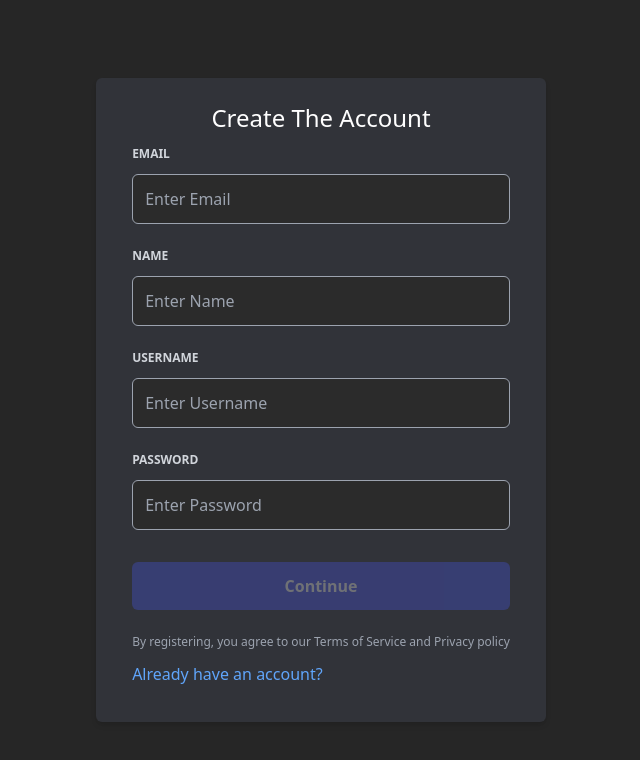
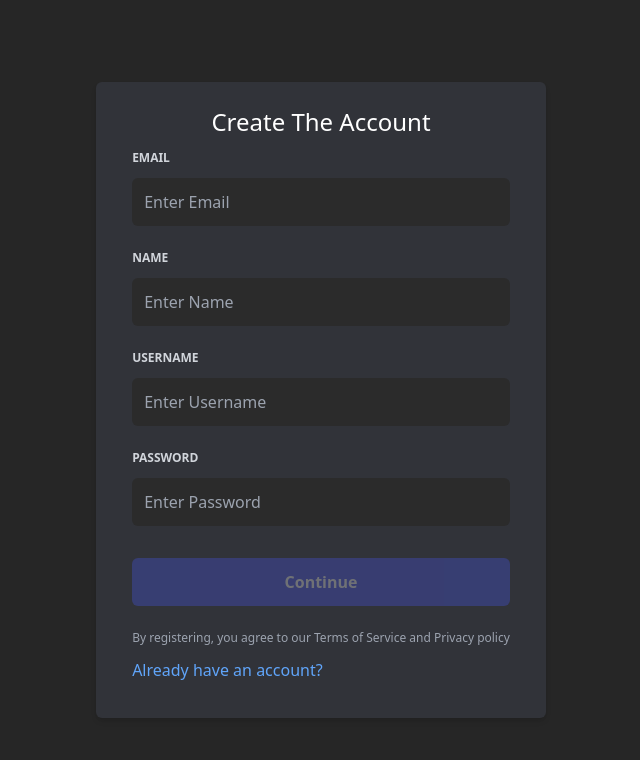
Before and after one commit to Dzenoo/Discord-Clone-Application, a Next.js app: page /signup in a window 1280 px wide. Shown: the top 760 px of the page, without its empty margins (319-959 px from the left). Built offline with nearby package versions, Linux system fonts and the light colour scheme.

Commit message:
Finishing auth frontend

```diff
--- a/components/auth/login/LoginCard.tsx
+++ b/components/auth/login/LoginCard.tsx
@@ -14,7 +14,10 @@ const LoginCard: React.FC = () => {
         <LoginForm />
         <div className="p-3 flex items-center">
           <p className="mr-3 text-gray-400">Need an account?</p>
-          <Link href="/signup" className="text-blue-400">
+          <Link
+            href="/signup"
+            className="text-blue-400 transition-all hover:underline"
+          >
             Register
           </Link>
         </div>
--- a/components/auth/signup/SignupCard.tsx
+++ b/components/auth/signup/SignupCard.tsx
@@ -16,7 +16,10 @@ const SignupCard: React.FC = () => {
           <p className="text-xs text-gray-400">
             By registering, you agree to our Terms of Service and Privacy policy
           </p>
-          <Link href="/login" className="text-blue-400">
+          <Link
+            href="/login"
+            className="text-blue-400 transition-all hover:underline"
+          >
             Already have an account?
           </Link>
         </div>
--- a/components/shared/form/Input.tsx
+++ b/components/shared/form/Input.tsx
@@ -79,8 +79,8 @@ const Input: React.FC<InputProps> = ({
         id={id}
         value={state.value}
         placeholder={placeholder}
-        className={`p-3 rounded-md bg-[#2b2b2b] text-white border border-gray-400 resize-y h-36 ${
-          !state.isValid && state.isTouched && "border-red-600"
+        className={`p-3 rounded-md bg-[#2b2b2b] text-white resize-y h-36 ${
+          !state.isValid && state.isTouched && "border border-red-600"
         }`}
         onChange={changeHandler}
         onBlur={blurHandler}
@@ -93,8 +93,8 @@ const Input: React.FC<InputProps> = ({
         value={state.value}
         placeholder={placeholder}
         type={type}
-        className={`p-3 rounded-md bg-[#2b2b2b] text-white border border-gray-400 ${
-          !state.isValid && state.isTouched && "border-red-600"
+        className={`p-3 rounded-md bg-[#2b2b2b] text-white  ${
+          !state.isValid && state.isTouched && "border border-red-600"
         }`}
         onChange={changeHandler}
         onBlur={blurHandler}
```
